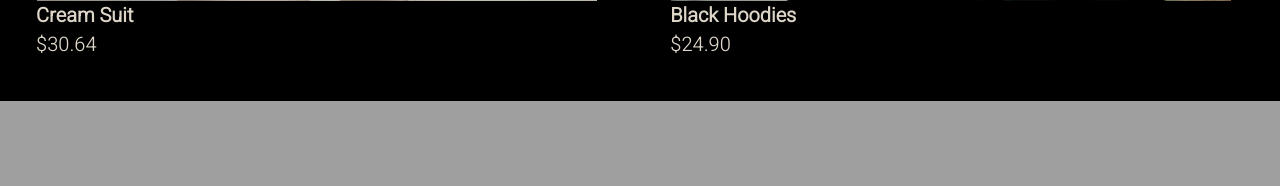
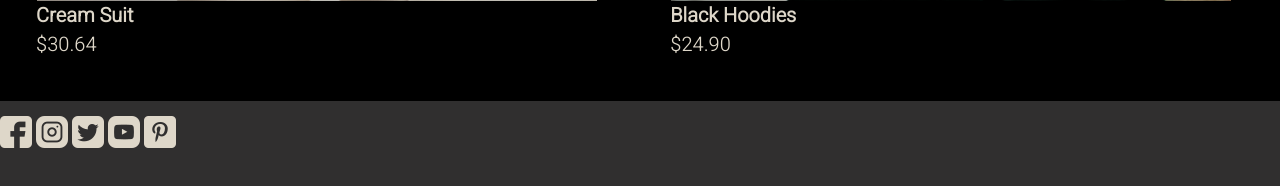
Before and after one commit to rauuu369/Store, a PHP site: page /homepage.html in a window 1280 px wide; the page is wider, and only the part inside the window is pictured. Shown: the part 2211-2397 px from the top of that part. Before the commit the page ends 2312 px from the top of that part, so only its background shows below. Run offline with PHP 8.4, Linux system fonts and the light colour scheme.

Commit message:
Se agregan imagenes de redes sociales

```diff
--- a/OTZI/css/home.css
+++ b/OTZI/css/home.css
@@ -18,6 +18,14 @@
 
 body{
     background-color: black;
+}
+
+.footer{
+    height: 70px;
+    width: 1903px;
+    background-color: rgb(48, 47, 47);
+    padding-top: 15px;
+
 }
 
 .logo{
--- a/OTZI/homepage.html
+++ b/OTZI/homepage.html
@@ -132,6 +132,14 @@
                 </div>
             </div>
         </div>
-    <footer></footer>
+    <footer>
+        <div class="footer">
+            <img src="images/facebook.png" class="redes">
+            <img src="images/instagram.png" class="redes">
+            <img src="images/twitter-sign.png" class="redes">
+            <img src="images/youtube.png" class="redes">
+            <img src="images/pinterest.png" class="redes">
+        </div>
+    </footer>
 </body>
 </html>
```
Also changed, not shown: OTZI/images/facebook.png (added), OTZI/images/instagram.png (added), OTZI/images/pinterest.png (added), OTZI/images/twitter-sign.png (added), OTZI/images/youtube.png (added).
